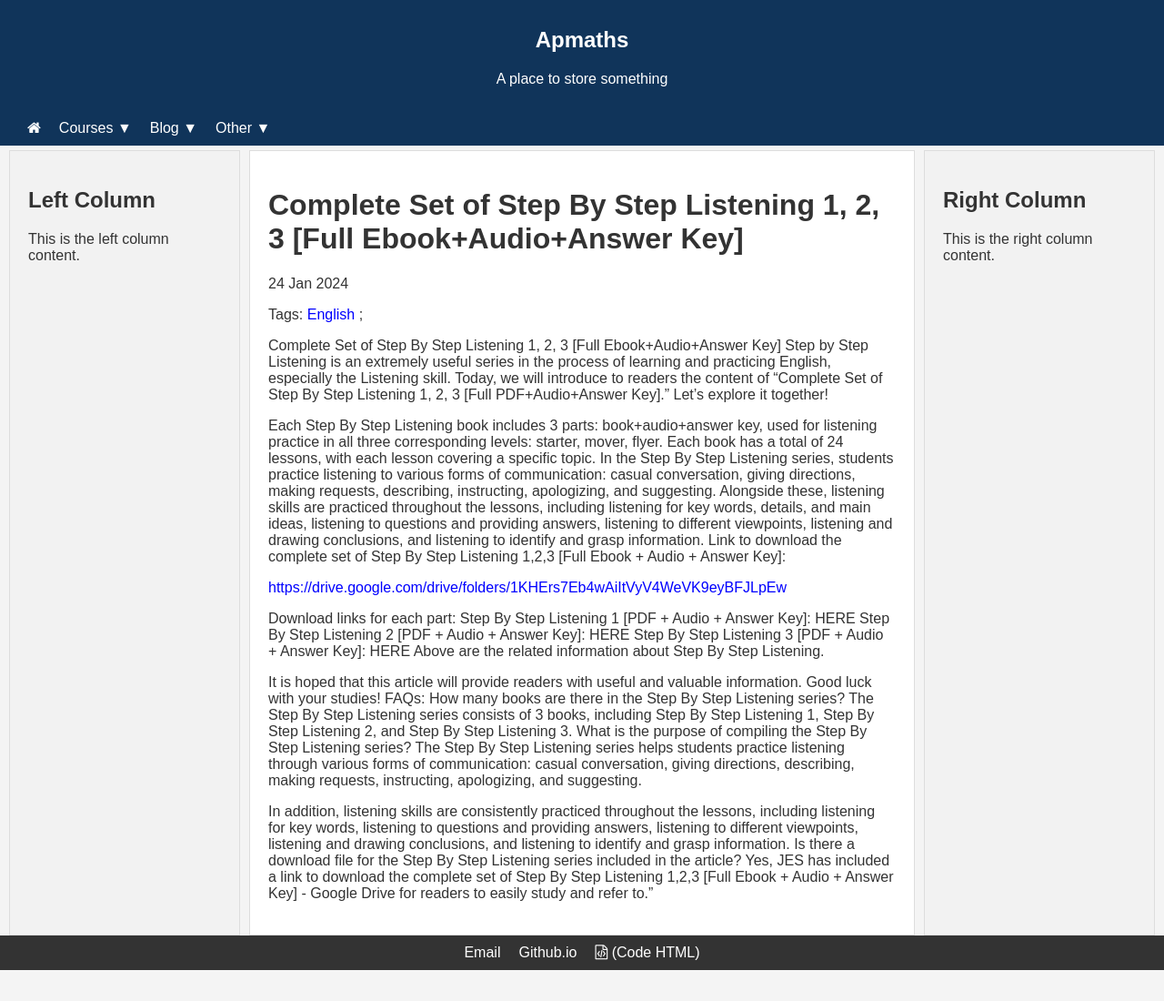
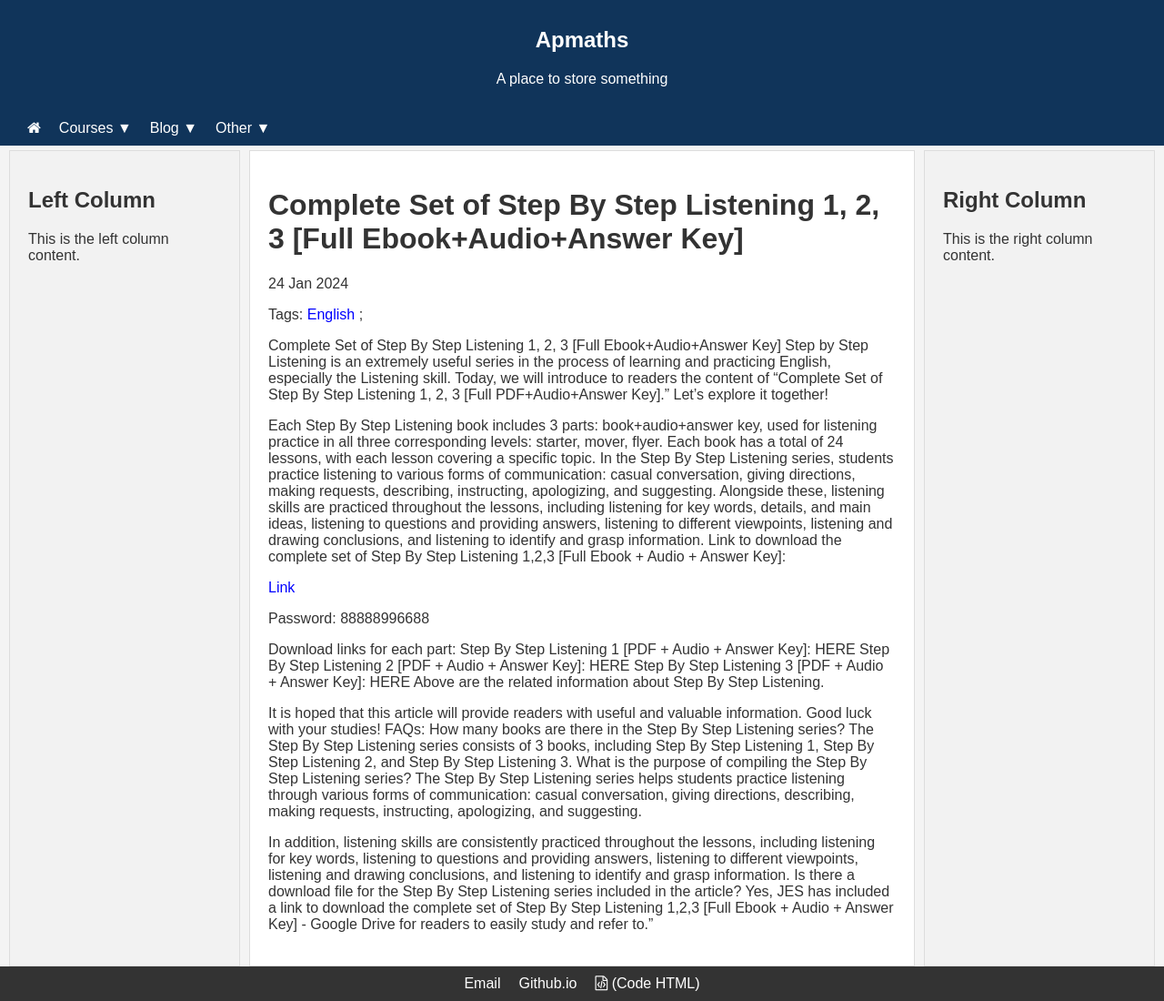
Before and after one commit to hoAngnaMPHan/apmaths.github.io, a Jekyll site: the page built from _posts/2024-01-24-Complete-Set of Step-By-Step-Listening-1-2-3.md, in a window 1280 px wide and 1100 px high. Shown: the whole window at 91% size. Built offline with Jekyll 4.4.1, drawn with Linux system fonts in a browser that asks for light colours.

Commit message:
Update 2024-01-24-Complete-Set of Step-By-Step-Listening-1-2-3.md

```diff
--- a/_posts/2024-01-24-Complete-Set of Step-By-Step-Listening-1-2-3.md
+++ b/_posts/2024-01-24-Complete-Set of Step-By-Step-Listening-1-2-3.md
@@ -11,7 +11,9 @@ Step by Step Listening is an extremely useful series in the process of learning
 
 Each Step By Step Listening book includes 3 parts: book+audio+answer key, used for listening practice in all three corresponding levels: starter, mover, flyer. Each book has a total of 24 lessons, with each lesson covering a specific topic. In the Step By Step Listening series, students practice listening to various forms of communication: casual conversation, giving directions, making requests, describing, instructing, apologizing, and suggesting. Alongside these, listening skills are practiced throughout the lessons, including listening for key words, details, and main ideas, listening to questions and providing answers, listening to different viewpoints, listening and drawing conclusions, and listening to identify and grasp information. Link to download the complete set of Step By Step Listening 1,2,3 [Full Ebook + Audio + Answer Key]:
 
-<p><a href="https://drive.google.com/drive/folders/1KHErs7Eb4wAiItVyV4WeVK9eyBFJLpEw">https://drive.google.com/drive/folders/1KHErs7Eb4wAiItVyV4WeVK9eyBFJLpEw</a></p>
+<p><a href="https://drive.google.com/drive/folders/1KHErs7Eb4wAiItVyV4WeVK9eyBFJLpEw">Link</a></p>
+
+<p>Password: 88888996688 </p>
 
 Download links for each part: Step By Step Listening 1 [PDF + Audio + Answer Key]: HERE Step By Step Listening 2 [PDF + Audio + Answer Key]: HERE Step By Step Listening 3 [PDF + Audio + Answer Key]: HERE Above are the related information about Step By Step Listening.
 
```
